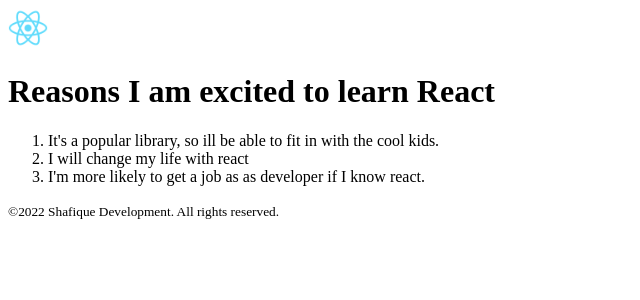
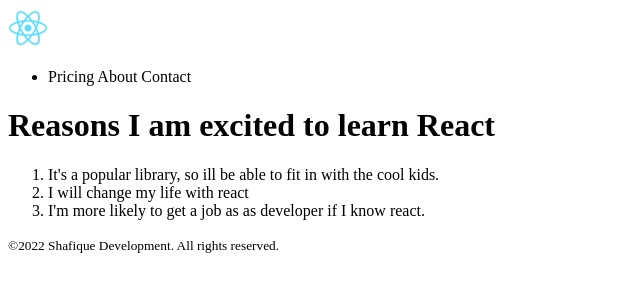
Before and after one commit to qureshi81/My_second_react_app, a React (Create React App) app: page / in a window 1280 px wide. Shown: the top 300 px of the page, without its empty margins (0-640 px from the left). Built offline with nearby package versions, Linux system fonts and the light colour scheme.

Commit message:
Introduced Parent/Child components concept

```diff
--- a/src/index.js
+++ b/src/index.js
@@ -6,6 +6,9 @@
   <header>
         <nav>
           <img src="./logo192.png" alt='Simply easy' width="40px" />
+          <ul>
+            <li>Pricing   About  Contact</li>
+          </ul>
         </nav>
       </header>
     )
@@ -17,6 +20,17 @@
     <div>
       {/* Reference to parent component  */}
       <Header/>
+      <MainContent/>
+      <Footer/>
+      </div>
+
+
+  )
+}
+
+function MainContent() {
+  return(
+    <div>
       <h1>Reasons I am excited to learn React</h1>
       <ol>
         <li>It's a popular library, so ill be
@@ -27,10 +41,17 @@
           if I know react.
         </li>
       </ol>
-      <footer>
-        <small> ©2022 Shafique Development. All rights reserved. </small>
-      </footer>
-    </div>
+      </div>
+
+
+  )
+}
+
+function Footer(){
+  return(
+    <footer>
+    <small> ©2022 Shafique Development. All rights reserved. </small>
+  </footer>
 
   )
 }
```
